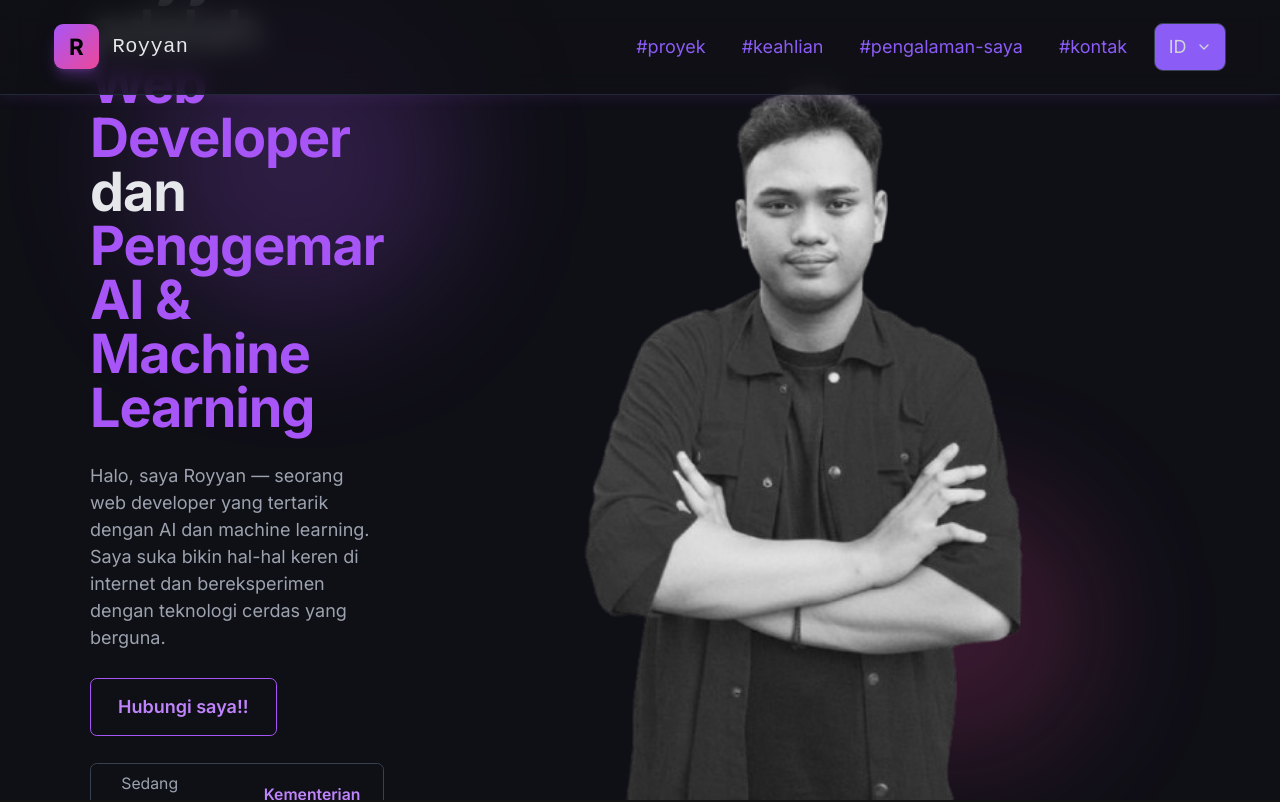
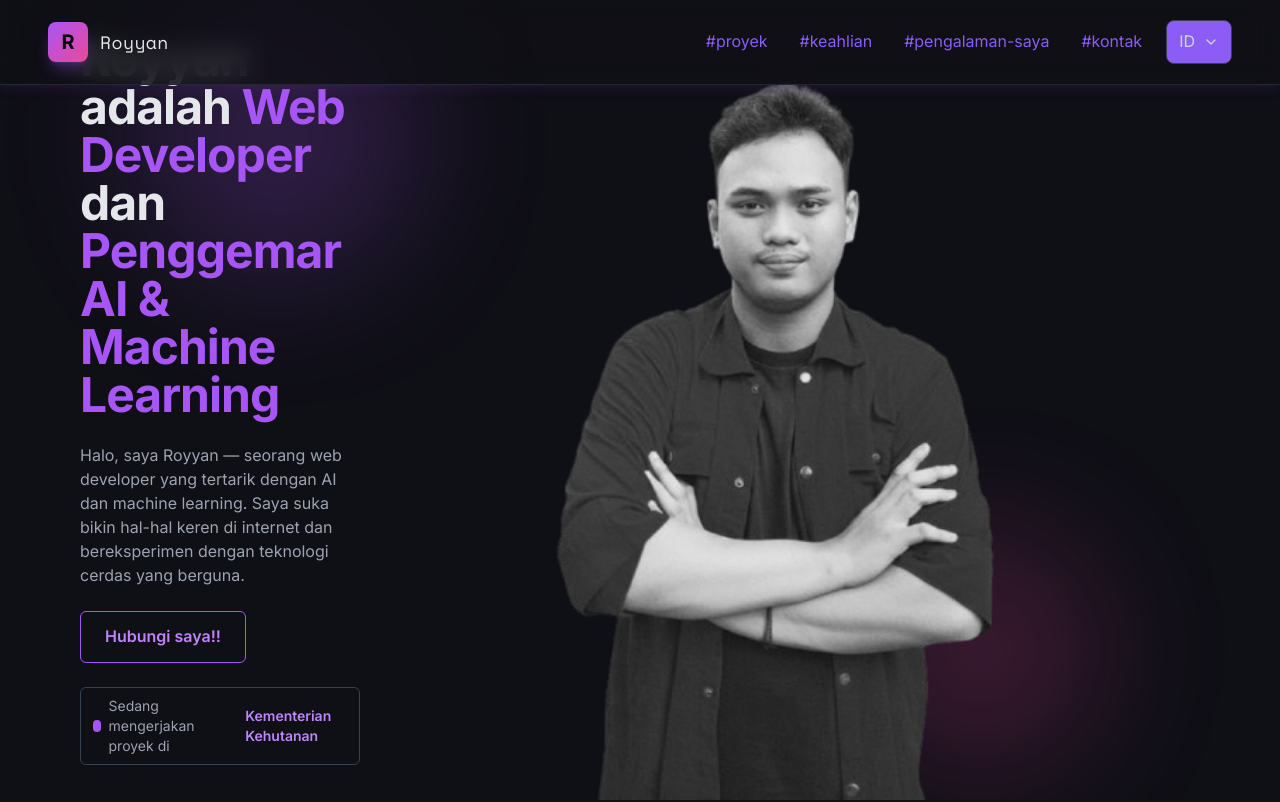
Before and after one commit to fauzanarroyyan19/PortofolioRoyyan, a Next.js app: page / in a window 1280 px wide. Shown: the top 802 px of the page. Built offline with nearby package versions, Linux system fonts and the light colour scheme.

Commit message:
ubah dokum

```diff
--- a/src/pages/_document.js
+++ b/src/pages/_document.js
@@ -1,17 +1,19 @@
-import { Html, Head, Main, NextScript } from 'next/document'
+import { Html, Head, Main, NextScript } from "next/document";
 
 export default function Document() {
   return (
     <Html lang="id">
       <Head>
-        {/* ✅ Meta viewport fix untuk zooming */}
-        <meta name="viewport" content="width=device-width, initial-scale=1.0, maximum-scale=1.0" />
-
-        {/* Meta tags dan font optional */}
+        {/* FIX: Viewport meta wajib untuk Vercel SSR */}
+        <meta
+          name="viewport"
+          content="width=device-width, initial-scale=1, maximum-scale=1, user-scalable=no"
+        />
+        {/* Google Font */}
         <link rel="preconnect" href="https://fonts.googleapis.com" />
         <link rel="preconnect" href="https://fonts.gstatic.com" crossOrigin="" />
         <link
-          href="https://fonts.googleapis.com/css2?family=Inter:wght@400;600;700&display=swap"
+          href="https://fonts.googleapis.com/css2?family=Inter:wght@400;600;700&family=Space+Mono:wght@400;700&display=swap"
           rel="stylesheet"
         />
       </Head>
@@ -20,5 +22,5 @@
         <NextScript />
       </body>
     </Html>
-  )
+  );
 }
--- a/src/styles/globals.css
+++ b/src/styles/globals.css
@@ -188,6 +188,15 @@
   border-radius: 0.5rem;
 }
 
+/* Fix viewport scaling di deploy */
+html, body {
+  zoom: 1 !important;
+  transform: none !important;
+  font-size: 100%;
+  -webkit-text-size-adjust: 100%;
+}
+
+
 /* ===================================
    Responsive Helpers
 =================================== */
```
